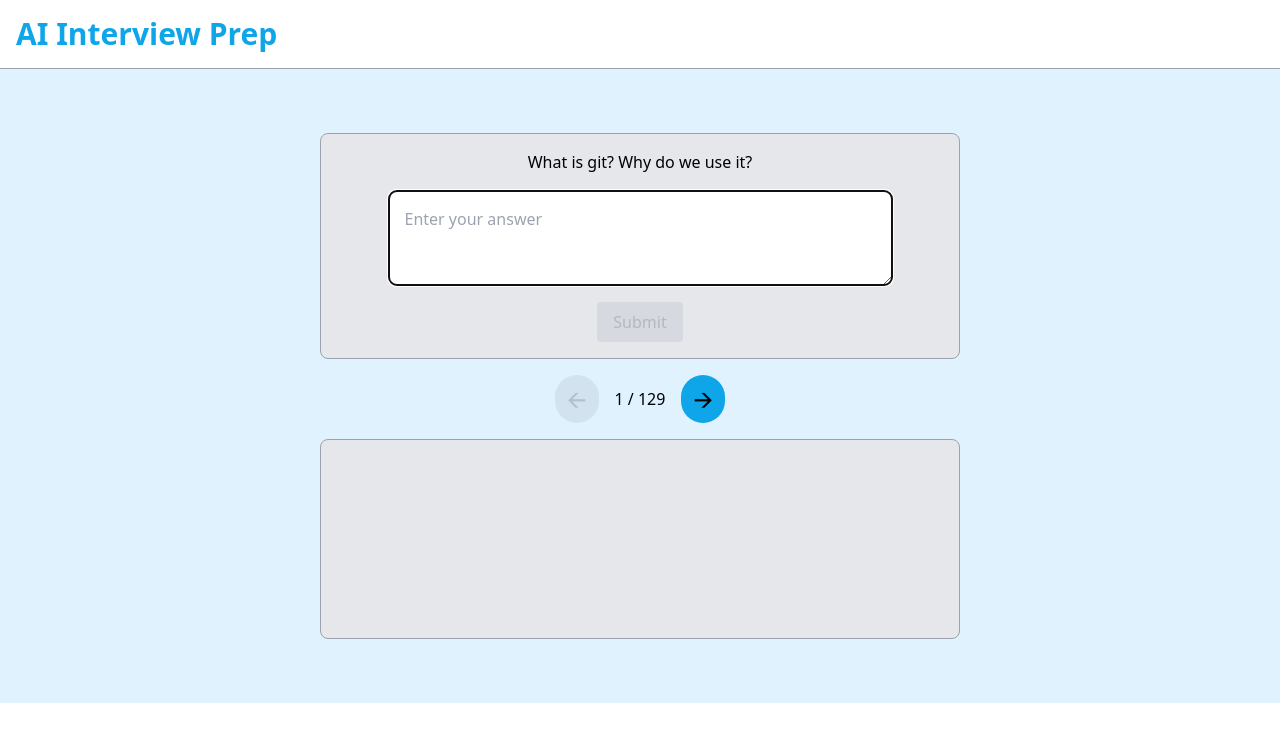
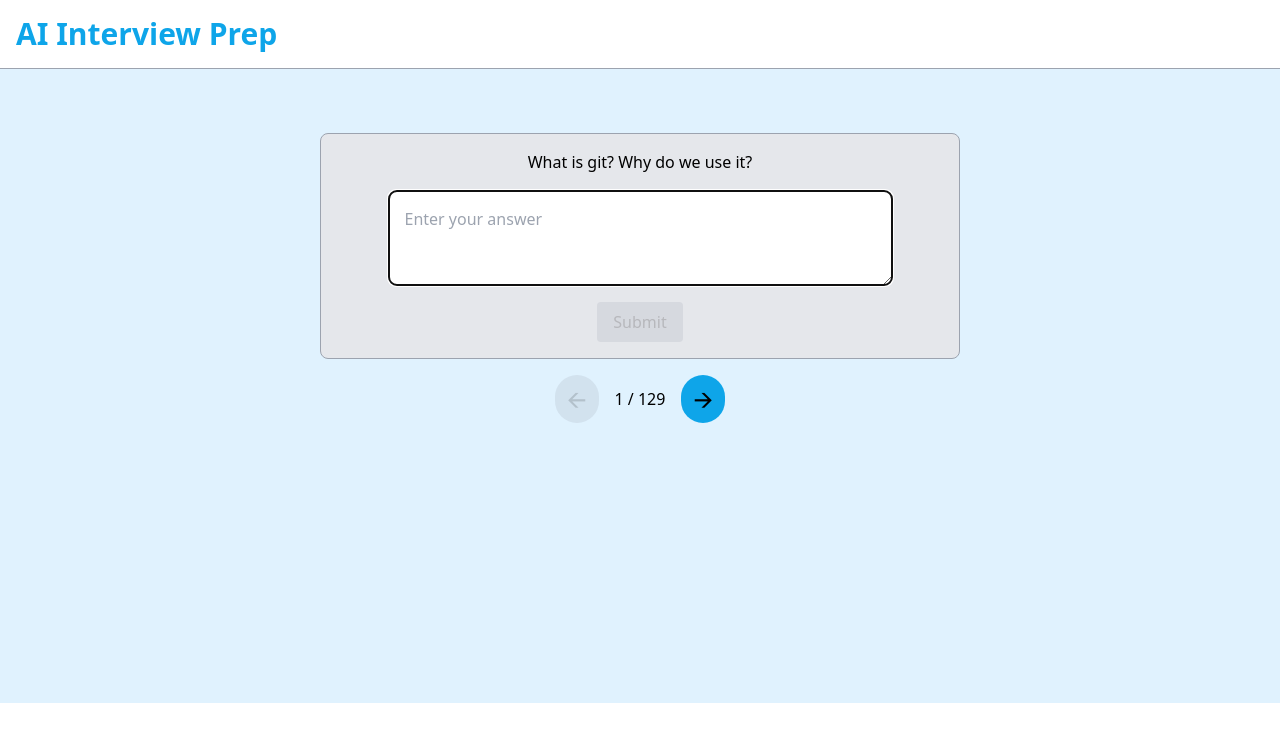
Before and after one commit to KVinyl/ai-interview-prep, a Vue app: page / in a window 1280 px wide. Shown: the top 742 px of the page. Built offline with nearby package versions, Linux system fonts and the light colour scheme.

Commit message:
Modify AIFeedbackCard to be invisible when question is unanswered

```diff
--- a/src/components/AIFeedbackCard.vue
+++ b/src/components/AIFeedbackCard.vue
@@ -1,5 +1,5 @@
 <template>
-  <div
+  <div :class="{ 'invisible': !feedback && !isGrading }"
     class="flex justify-center px-12 py-4 mt-4 mb-16 min-h-[200px] h-auto border rounded-lg border-gray-400 bg-gray-200">
     <div v-show="isGrading" class="flex flex-col items-center">
       <div>{{ gradingMessage }}</div>
```
